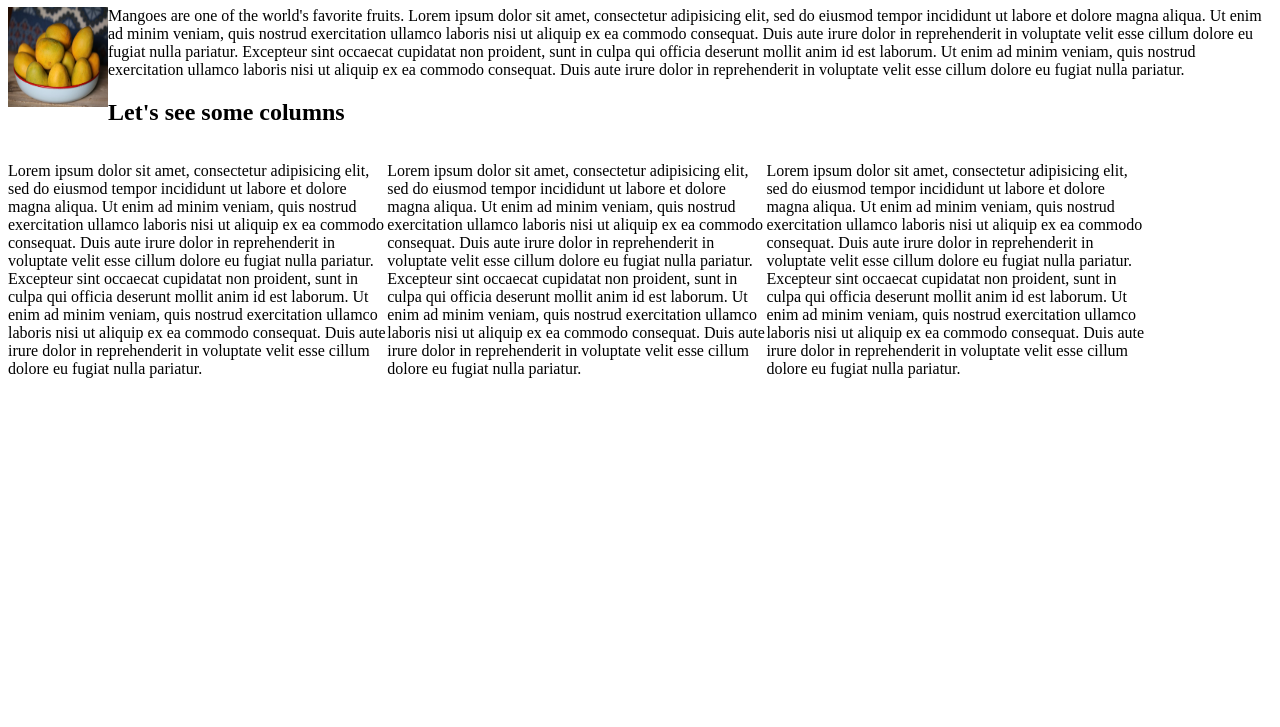
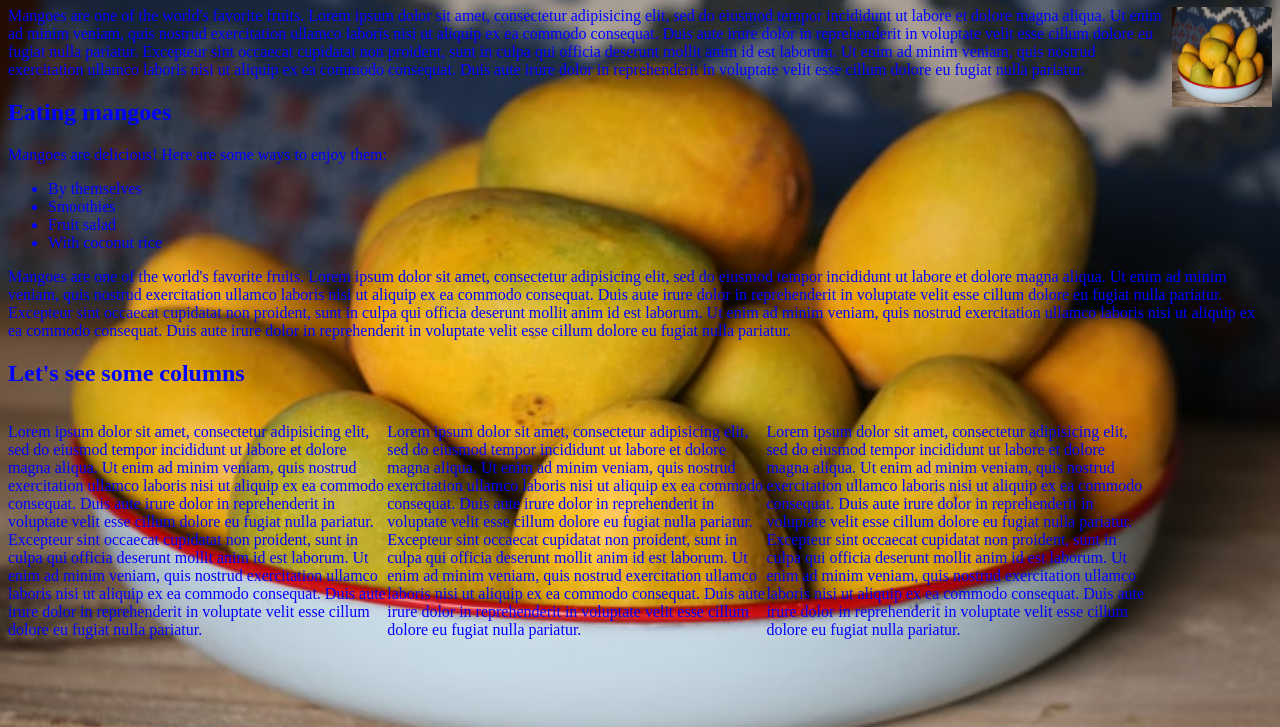
Before and after one commit to Kips-alih/Mangoes, a plain HTML site: page index.html in a window 1280 px wide. Shown: the part 73-800 px from the top of the page. Drawn offline with Linux system fonts and the light colour scheme.

Commit message:
Float image to right, add h2 and p, style the body elements

```diff
--- a/css/style.css
+++ b/css/style.css
@@ -3,7 +3,13 @@
   float: left;
 }
 img{
-  float: left;
+  float: right;
   width:100px;
   height: 100px;
 }
+body{
+  background-image: url("/images/mango.jpeg");
+  background-size: cover;
+  background-repeat: no-repeat;
+  color: blue;
+}
--- a/index.html
+++ b/index.html
@@ -8,6 +8,19 @@
     <h1>All about mangoes</h1>
     <img src="./images/mango.jpeg" alt="mango">
     <p>Mangoes are one of the world's favorite fruits. Lorem ipsum dolor sit amet, consectetur adipisicing elit, sed do eiusmod tempor incididunt ut labore et dolore magna aliqua. Ut enim ad minim veniam, quis nostrud exercitation ullamco laboris nisi ut aliquip ex ea commodo consequat. Duis aute irure dolor in reprehenderit in voluptate velit esse cillum dolore eu fugiat nulla pariatur. Excepteur sint occaecat cupidatat non proident, sunt in culpa qui officia deserunt mollit anim id est laborum. Ut enim ad minim veniam, quis nostrud exercitation ullamco laboris nisi ut aliquip ex ea commodo consequat. Duis aute irure dolor in reprehenderit in voluptate velit esse cillum dolore eu fugiat nulla pariatur.</p>
+    <div class="sidebar">
+      <h2>Eating mangoes</h2>
+      <p>Mangoes are delicious! Here are some ways to enjoy them:</p>
+      <ul>
+        <li>By themselves</li>
+        <li>Smoothies</li>
+        <li>Fruit salad</li>
+        <li>With coconut rice</li>
+      </ul>
+    </div>
+    <div class="main">
+      <p>Mangoes are one of the world's favorite fruits. Lorem ipsum dolor sit amet, consectetur adipisicing elit, sed do eiusmod tempor incididunt ut labore et dolore magna aliqua. Ut enim ad minim veniam, quis nostrud exercitation ullamco laboris nisi ut aliquip ex ea commodo consequat. Duis aute irure dolor in reprehenderit in voluptate velit esse cillum dolore eu fugiat nulla pariatur. Excepteur sint occaecat cupidatat non proident, sunt in culpa qui officia deserunt mollit anim id est laborum. Ut enim ad minim veniam, quis nostrud exercitation ullamco laboris nisi ut aliquip ex ea commodo consequat. Duis aute irure dolor in reprehenderit in voluptate velit esse cillum dolore eu fugiat nulla pariatur.</p>
+    </div>
     <h2>Let's see some columns</h2>
     <div class="column">
       <p>Lorem ipsum dolor sit amet, consectetur adipisicing elit, sed do eiusmod tempor incididunt ut labore et dolore magna aliqua. Ut enim ad minim veniam, quis nostrud exercitation ullamco laboris nisi ut aliquip ex ea commodo consequat. Duis aute irure dolor in reprehenderit in voluptate velit esse cillum dolore eu fugiat nulla pariatur. Excepteur sint occaecat cupidatat non proident, sunt in culpa qui officia deserunt mollit anim id est laborum. Ut enim ad minim veniam, quis nostrud exercitation ullamco laboris nisi ut aliquip ex ea commodo consequat. Duis aute irure dolor in reprehenderit in voluptate velit esse cillum dolore eu fugiat nulla pariatur.</p>
```
